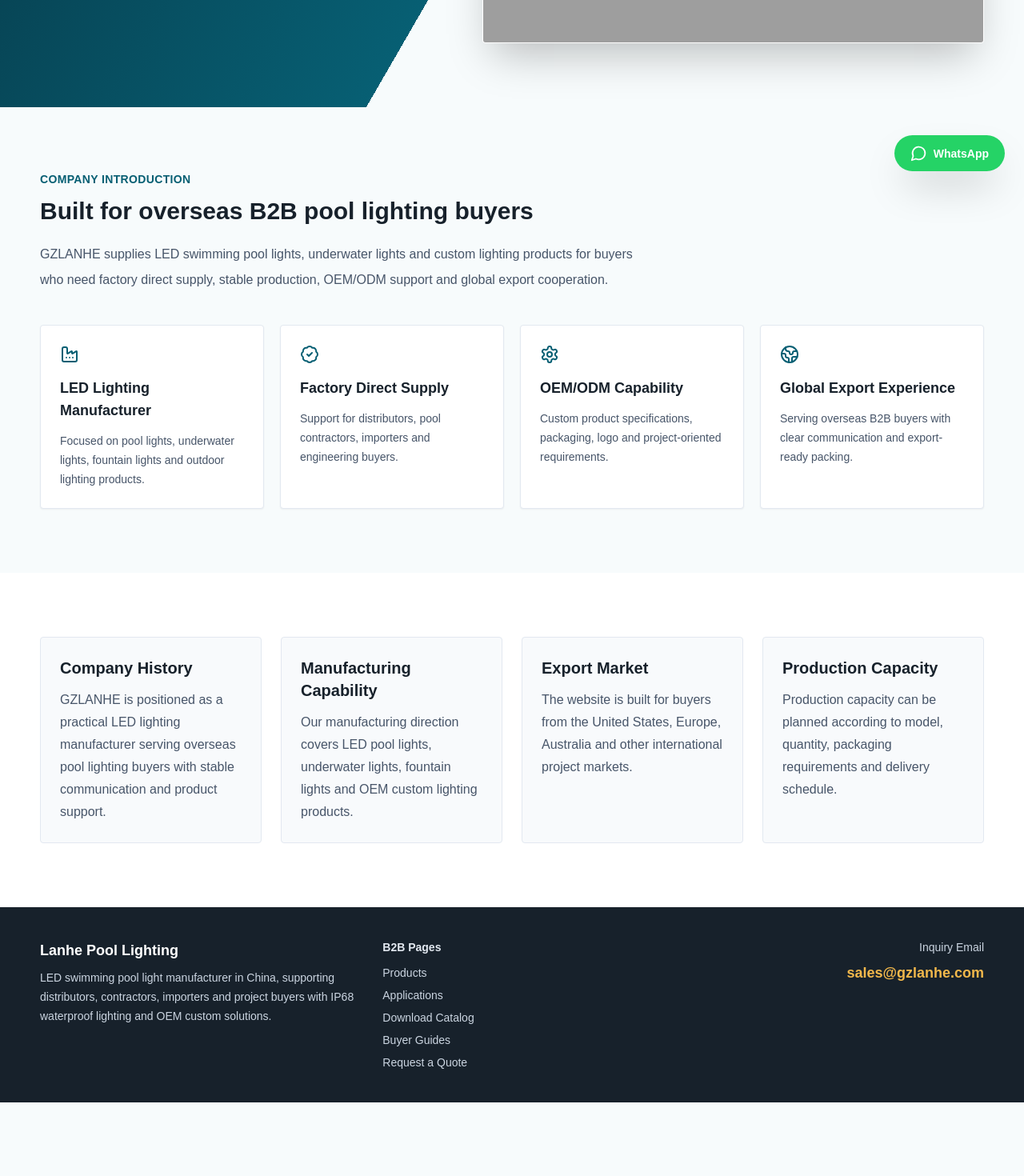
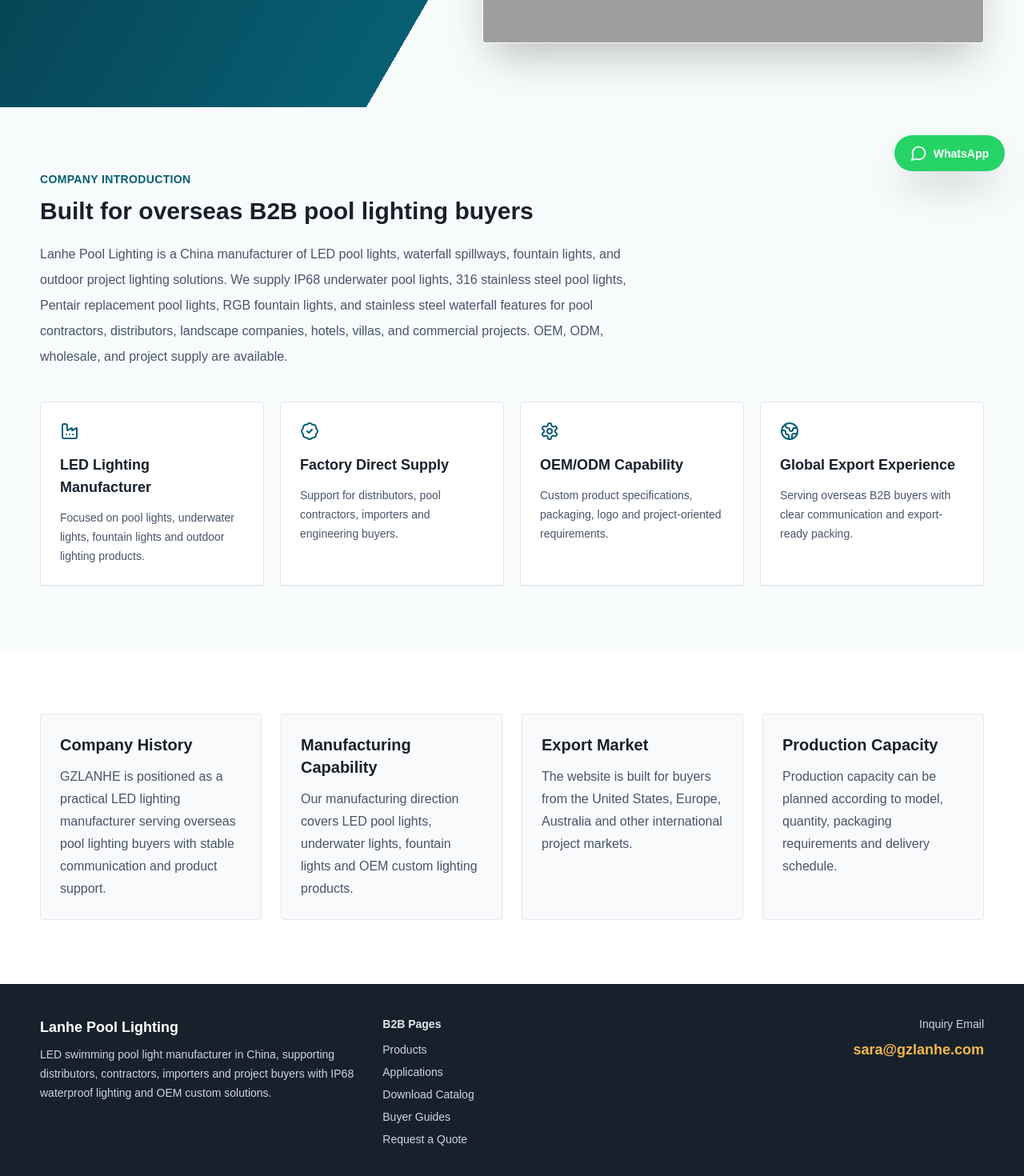
Before and after one commit to Sara-789-ting/gzlanhe.com, a Next.js app: page /about in a window 1280 px wide. Shown: the part 562-2032 px from the top of the page at 80% size. Before the commit the page ends 1940 px from the top, so only its background shows below. Built offline with nearby package versions, Linux system fonts and the light colour scheme; grey boxes are pictures that could not be loaded.

Commit message:
Update about intro and contact email

```diff
--- a/app/about/page.tsx
+++ b/app/about/page.tsx
@@ -85,9 +85,13 @@ export default function AboutPage() {
                 Built for overseas B2B pool lighting buyers
               </h2>
               <p className="mt-5 leading-8 text-slate-600">
-                GZLANHE supplies LED swimming pool lights, underwater lights and
-                custom lighting products for buyers who need factory direct supply,
-                stable production, OEM/ODM support and global export cooperation.
+                Lanhe Pool Lighting is a China manufacturer of LED pool lights,
+                waterfall spillways, fountain lights, and outdoor project lighting
+                solutions. We supply IP68 underwater pool lights, 316 stainless
+                steel pool lights, Pentair replacement pool lights, RGB fountain
+                lights, and stainless steel waterfall features for pool contractors,
+                distributors, landscape companies, hotels, villas, and commercial
+                projects. OEM, ODM, wholesale, and project supply are available.
               </p>
             </div>
             <div className="grid gap-5 md:grid-cols-2 lg:grid-cols-4">
--- a/app/api/contact/route.ts
+++ b/app/api/contact/route.ts
@@ -153,7 +153,7 @@ ${inquiry.message}
     });
   } catch {
     return NextResponse.json(
-      { error: "Email sending failed. Please try again or email sales@gzlanhe.com directly." },
+      { error: "Email sending failed. Please try again or email sara@gzlanhe.com directly." },
       { status: 502 }
     );
   }
--- a/components/InquiryForm.tsx
+++ b/components/InquiryForm.tsx
@@ -59,7 +59,7 @@ export function InquiryForm({ buttonLabel = "Get Quote" }: InquiryFormProps) {
 
     if (!response.ok) {
       setStatus("error");
-      setMessage(result.error || "Submission failed. Please email sales@gzlanhe.com directly.");
+      setMessage(result.error || "Submission failed. Please email sara@gzlanhe.com directly.");
       return;
     }
 
--- a/lib/site.ts
+++ b/lib/site.ts
@@ -2,7 +2,7 @@ export const siteConfig = {
   name: "Lanhe Pool Lighting",
   company: "Lanhe Pool Lighting",
   domain: "gzlanhe.com",
-  email: "sales@gzlanhe.com",
+  email: "sara@gzlanhe.com",
   url: "https://gzlanhe.com",
   whatsapp: "+86 15673283377",
   whatsappUrl: "https://wa.me/8615673283377",
```
